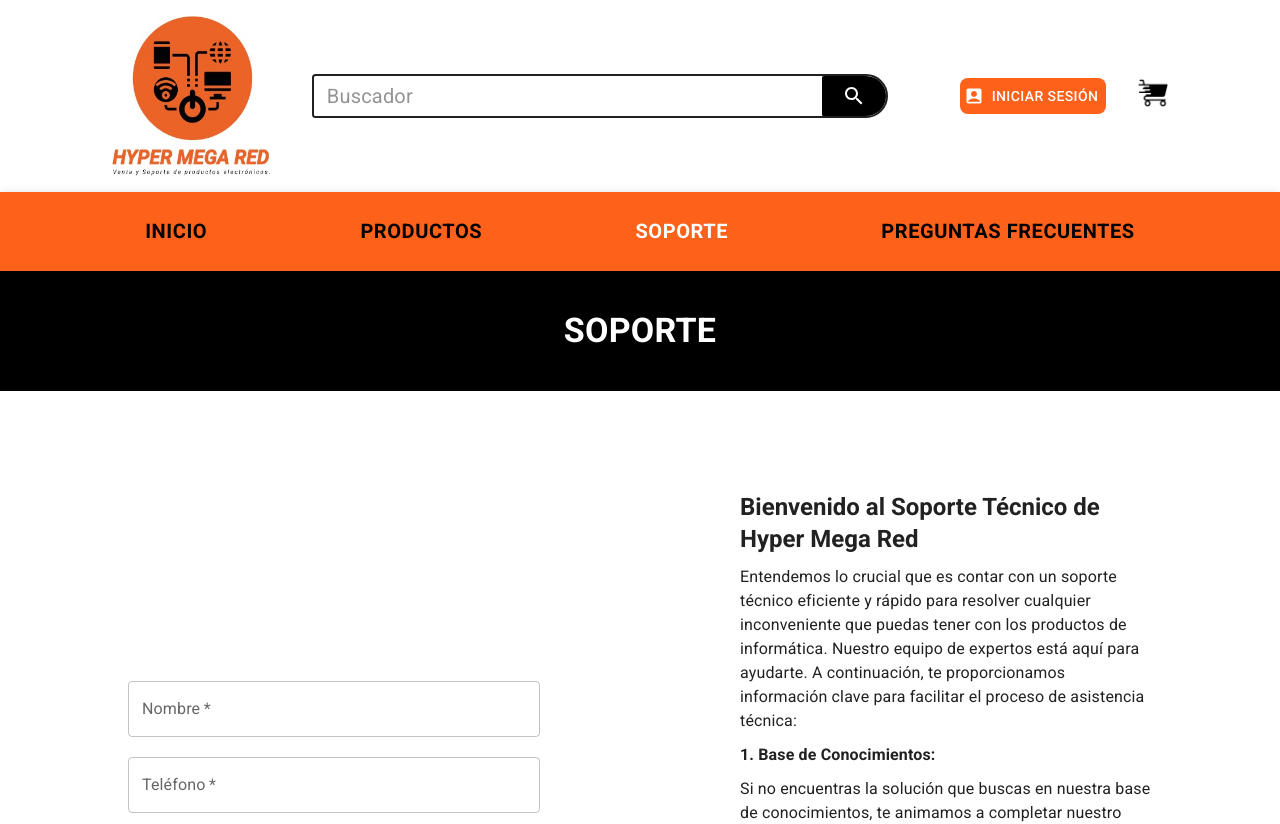
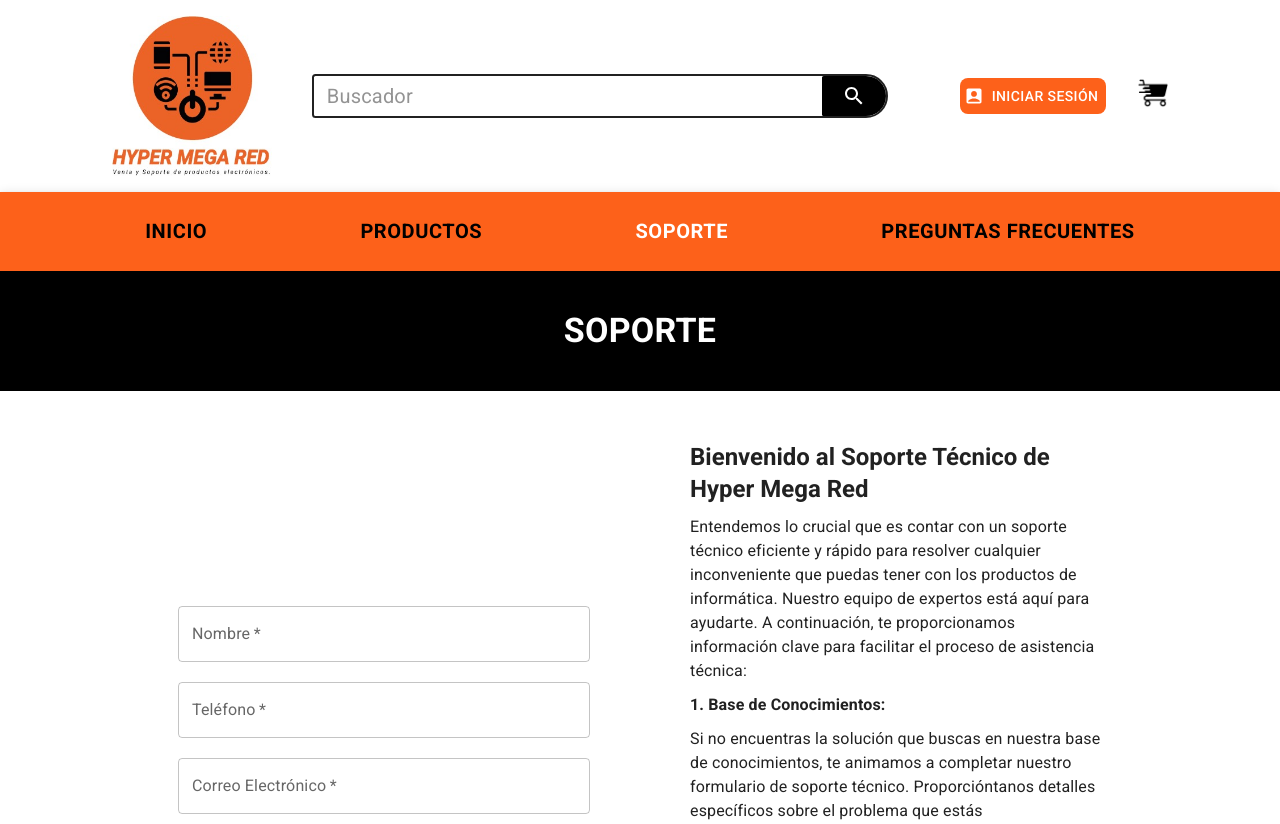
Before and after one commit to gabiMaglia/PF_HENRY, a React (Vite) app in the folder Client/: page /support in a window 1280 px wide. Shown: the top 824 px of the page. Built offline with nearby package versions, Linux system fonts and the light colour scheme.

Commit message:
posicionamiento del formulario pagina soporte

```diff
--- a/Client/src/components/Support/Support.component.jsx
+++ b/Client/src/components/Support/Support.component.jsx
@@ -133,7 +133,7 @@ const SupportComponent = () => {
             flexDirection: "column",
             justifyContent: "center",
             padding: "50px",
-            margin: "50px",
+            marginBottom: "50px",
           }}
         >
           <TextField
@@ -214,7 +214,6 @@ const SupportComponent = () => {
             display: "flex",
             justifyContent: "center",
             padding: "50px",
-            margin: "50px",
           }}
         >
           {textSupport.map((item, index) => (
```
